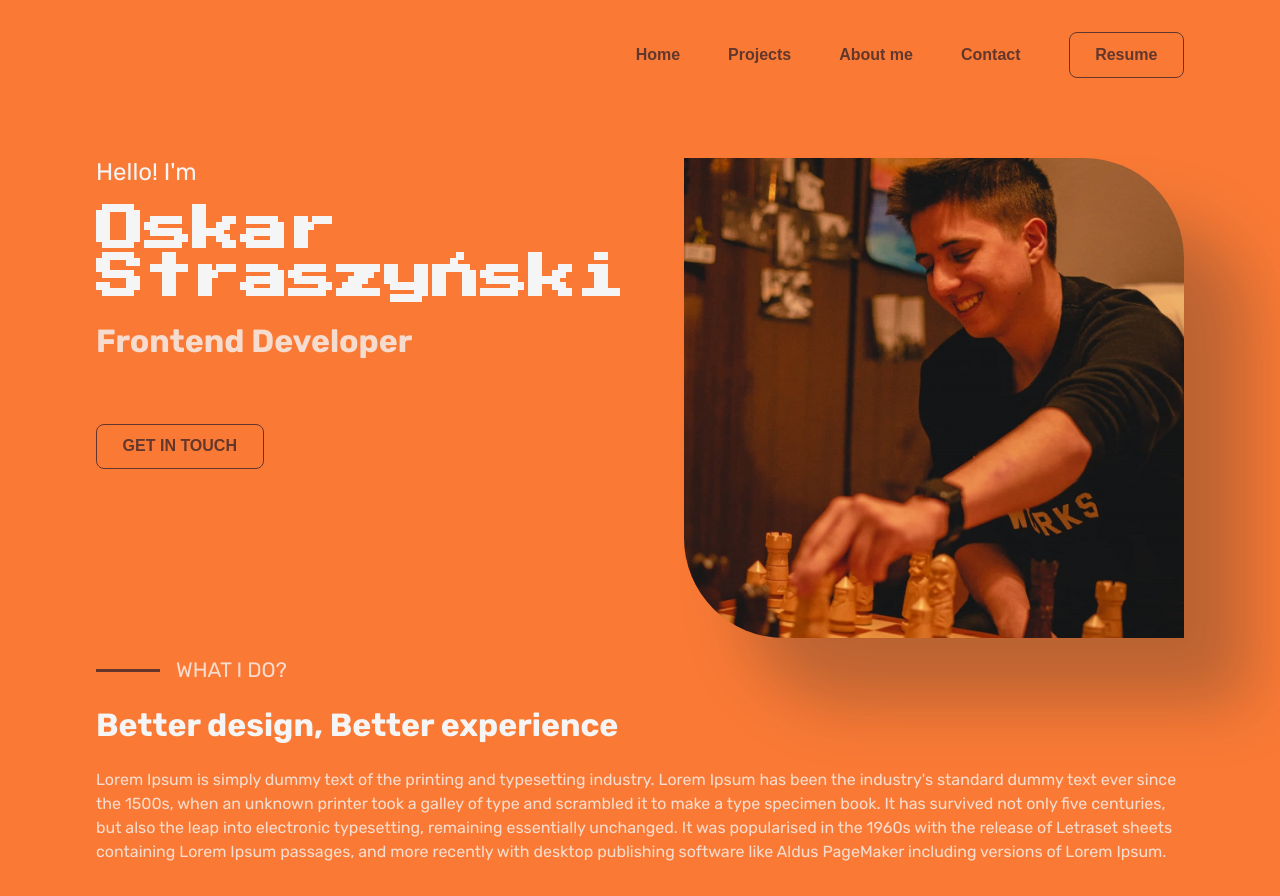
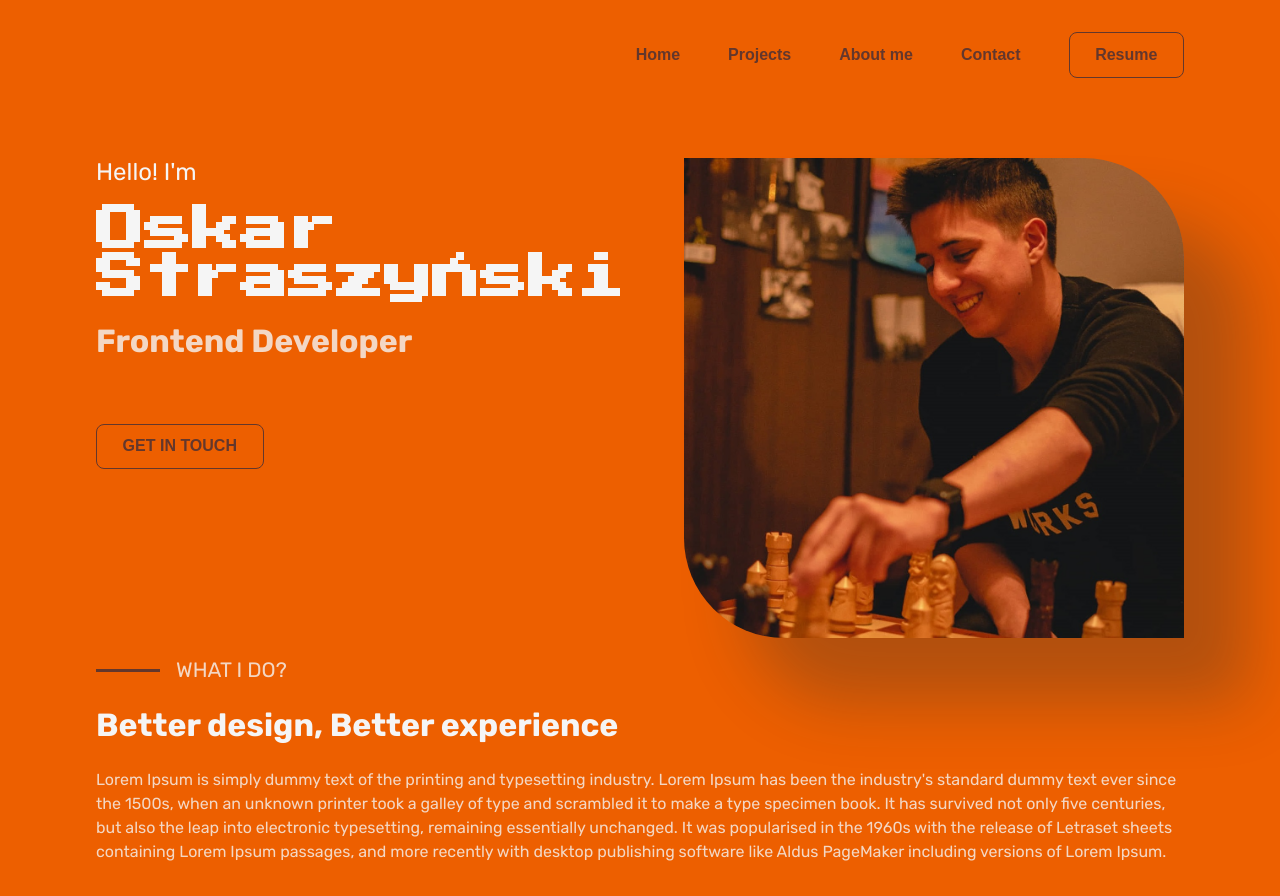
Before and after one commit to slothmast3r/personal-page-new, a Vue app: page / in a window 1280 px wide. Built offline with nearby package versions, Linux system fonts and the light colour scheme.

Commit message:
change color

```diff
--- a/src/assets/styles/_variables.scss
+++ b/src/assets/styles/_variables.scss
@@ -7,6 +7,6 @@ $honey-dew: #F0FFF0;
 
 
 
-$main-color: #FA7A35;
+$main-color: #ED5F00;
 $secondary-color: #63372C;
 $third-color: #DAD2D8;
```
